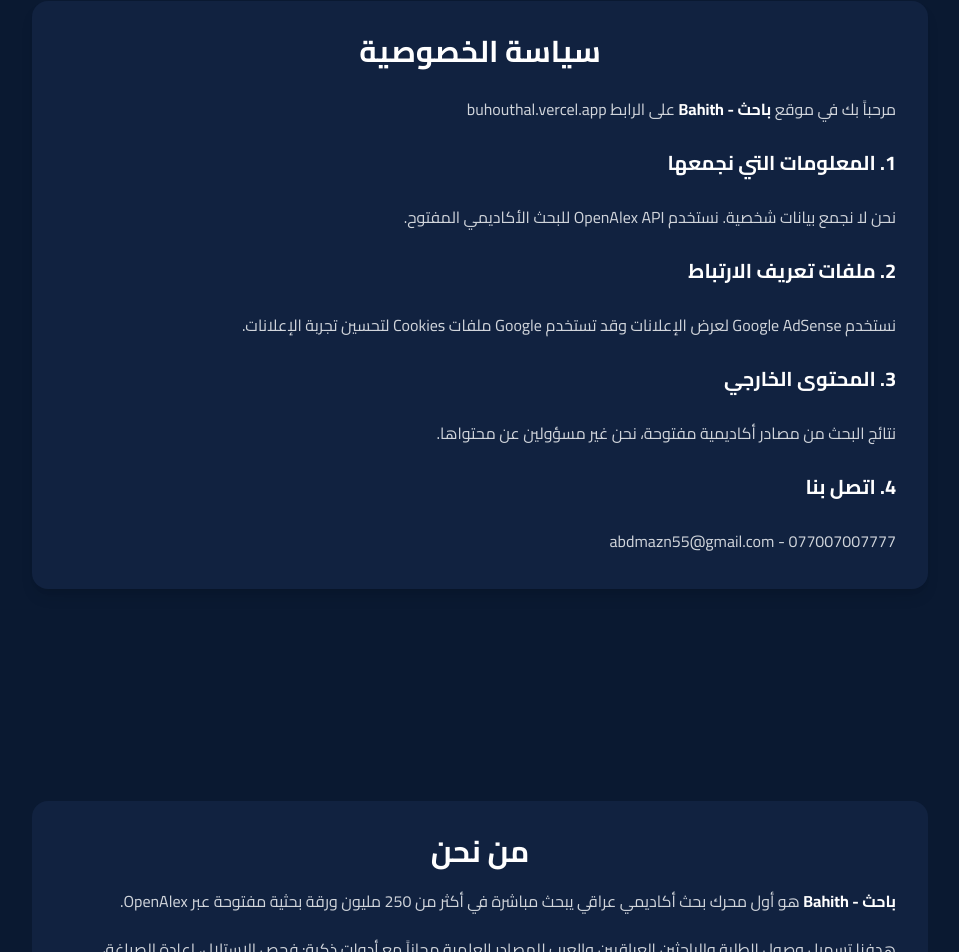
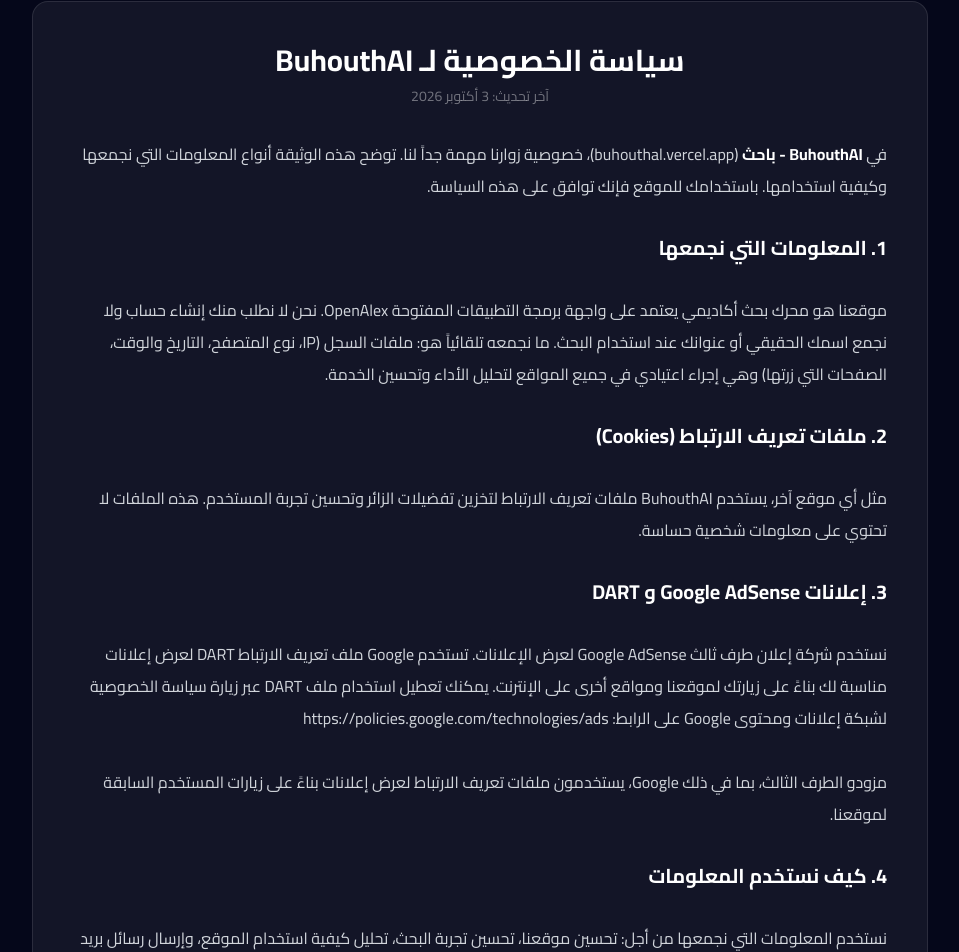
Before and after one commit to mahmoodabdm/buhouthal, a Next.js app: page /privacy in a window 1280 px wide. Shown: the part 23-975 px from the top of the page, without its empty margins (160-1119 px from the left). Built offline with nearby package versions, Linux system fonts and the light colour scheme.

Commit message:
Update page.tsx

```diff
--- a/app/privacy/page.tsx
+++ b/app/privacy/page.tsx
@@ -1,22 +1,44 @@
 export default function PrivacyPage() {
   return (
-    <main className="min-h-screen bg-[#0a1931] text-white p-6" dir="rtl">
-      <div className="max-w-4xl mx-auto bg-[#112240] p-8 rounded-2xl shadow-lg">
-        <h1 className="text-3xl font-bold mb-6 text-center">سياسة الخصوصية</h1>
-        <div className="space-y-6 text-gray-300 leading-8">
-          <p>مرحباً بك في موقع <b className="text-white">باحث - Bahith</b> على الرابط buhouthal.vercel.app</p>
+    <main className="min-h-screen bg-[#05071a] text-white p-6" dir="rtl">
+      <div className="max-w-4xl mx-auto bg-white/[0.06] border border-white/10 p-8 md:p-10 rounded-2xl">
+        <h1 className="text-3xl font-bold mb-2 text-center">سياسة الخصوصية لـ BuhouthAI</h1>
+        <p className="text-center text-white/40 text-sm mb-8">آخر تحديث: 3 أكتوبر 2026</p>
 
-          <h2 className="text-xl font-bold text-white">1. المعلومات التي نجمعها</h2>
-          <p>نحن لا نجمع بيانات شخصية. نستخدم OpenAlex API للبحث الأكاديمي المفتوح.</p>
+        <div className="space-y-8 text-gray-300 leading-8 text-">
+          <p>في <b className="text-white">BuhouthAI - باحث</b> (buhouthal.vercel.app)، خصوصية زوارنا مهمة جداً لنا. توضح هذه الوثيقة أنواع المعلومات التي نجمعها وكيفية استخدامها. باستخدامك للموقع فإنك توافق على هذه السياسة.</p>
 
-          <h2 className="text-xl font-bold text-white">2. ملفات تعريف الارتباط</h2>
-          <p>نستخدم Google AdSense لعرض الإعلانات وقد تستخدم Google ملفات Cookies لتحسين تجربة الإعلانات.</p>
+          <h2 className="text-xl font-bold text-white mt-8">1. المعلومات التي نجمعها</h2>
+          <p>موقعنا هو محرك بحث أكاديمي يعتمد على واجهة برمجة التطبيقات المفتوحة OpenAlex. نحن لا نطلب منك إنشاء حساب ولا نجمع اسمك الحقيقي أو عنوانك عند استخدام البحث. ما نجمعه تلقائياً هو: ملفات السجل (IP، نوع المتصفح، التاريخ والوقت، الصفحات التي زرتها) وهي إجراء اعتيادي في جميع المواقع لتحليل الأداء وتحسين الخدمة.</p>
 
-          <h2 className="text-xl font-bold text-white">3. المحتوى الخارجي</h2>
-          <p>نتائج البحث من مصادر أكاديمية مفتوحة، نحن غير مسؤولين عن محتواها.</p>
+          <h2 className="text-xl font-bold text-white">2. ملفات تعريف الارتباط (Cookies)</h2>
+          <p>مثل أي موقع آخر، يستخدم BuhouthAI ملفات تعريف الارتباط لتخزين تفضيلات الزائر وتحسين تجربة المستخدم. هذه الملفات لا تحتوي على معلومات شخصية حساسة.</p>
 
-          <h2 className="text-xl font-bold text-white">4. اتصل بنا</h2>
-          <p>abdmazn55@gmail.com - 077007007777</p>
+          <h2 className="text-xl font-bold text-white">3. إعلانات Google AdSense و DART</h2>
+          <p>نستخدم شركة إعلان طرف ثالث Google AdSense لعرض الإعلانات. تستخدم Google ملف تعريف الارتباط DART لعرض إعلانات مناسبة لك بناءً على زيارتك لموقعنا ومواقع أخرى على الإنترنت. يمكنك تعطيل استخدام ملف DART عبر زيارة سياسة الخصوصية لشبكة إعلانات ومحتوى Google على الرابط: https://policies.google.com/technologies/ads</p>
+          <p>مزودو الطرف الثالث، بما في ذلك Google، يستخدمون ملفات تعريف الارتباط لعرض إعلانات بناءً على زيارات المستخدم السابقة لموقعنا.</p>
+
+          <h2 className="text-xl font-bold text-white">4. كيف نستخدم المعلومات</h2>
+          <p>نستخدم المعلومات التي نجمعها من أجل: تحسين موقعنا، تحسين تجربة البحث، تحليل كيفية استخدام الموقع، وإرسال رسائل بريد إلكتروني دورية فقط في حال تواصلت معنا عبر البريد.</p>
+
+          <h2 className="text-xl font-bold text-white">5. حماية المعلومات</h2>
+          <p>نحن نطبق إجراءات أمنية مناسبة لحماية معلوماتك من الوصول غير المصرح به. الموقع يستخدم بروتوكول HTTPS المشفر.</p>
+
+          <h2 className="text-xl font-bold text-white">6. الروابط الخارجية</h2>
+          <p>موقعنا يحتوي على روابط لمواقع أكاديمية خارجية (مثل روابط الـ PDF من OpenAlex). نحن غير مسؤولين عن سياسات الخصوصية في تلك المواقع وننصحك بمراجعة سياساتها.</p>
+
+          <h2 className="text-xl font-bold text-white">7. خصوصية الأطفال</h2>
+          <p>موقعنا غير موجه للأطفال دون سن 13 عاماً. نحن لا نجمع عن قصد أي معلومات شخصية من الأطفال. إذا كنت أباً واكتشفت أن طفلك قدم معلومات لنا، يرجى التواصل معنا وسنقوم بحذفها فوراً.</p>
+
+          <h2 className="text-xl font-bold text-white">8. الموافقة</h2>
+          <p>باستخدامك لموقعنا، فإنك توافق على سياسة الخصوصية الخاصة بنا.</p>
+
+          <h2 className="text-xl font-bold text-white">9. التغييرات على السياسة</h2>
+          <p>قد نقوم بتحديث سياسة الخصوصية هذه من وقت لآخر. سيتم نشر أي تغييرات هنا مع تحديث تاريخ آخر تحديث في الأعلى.</p>
+
+          <h2 className="text-xl font-bold text-white">10. اتصل بنا</h2>
+          <p>إذا كان لديك أي استفسار حول سياسة الخصوصية، يمكنك التواصل معنا عبر البريد الإلكتروني الوحيد الخاص بالموقع:</p>
+          <p className="text-white font-bold">abdmazn55@gmail.com</p>
         </div>
       </div>
     </main>
```
